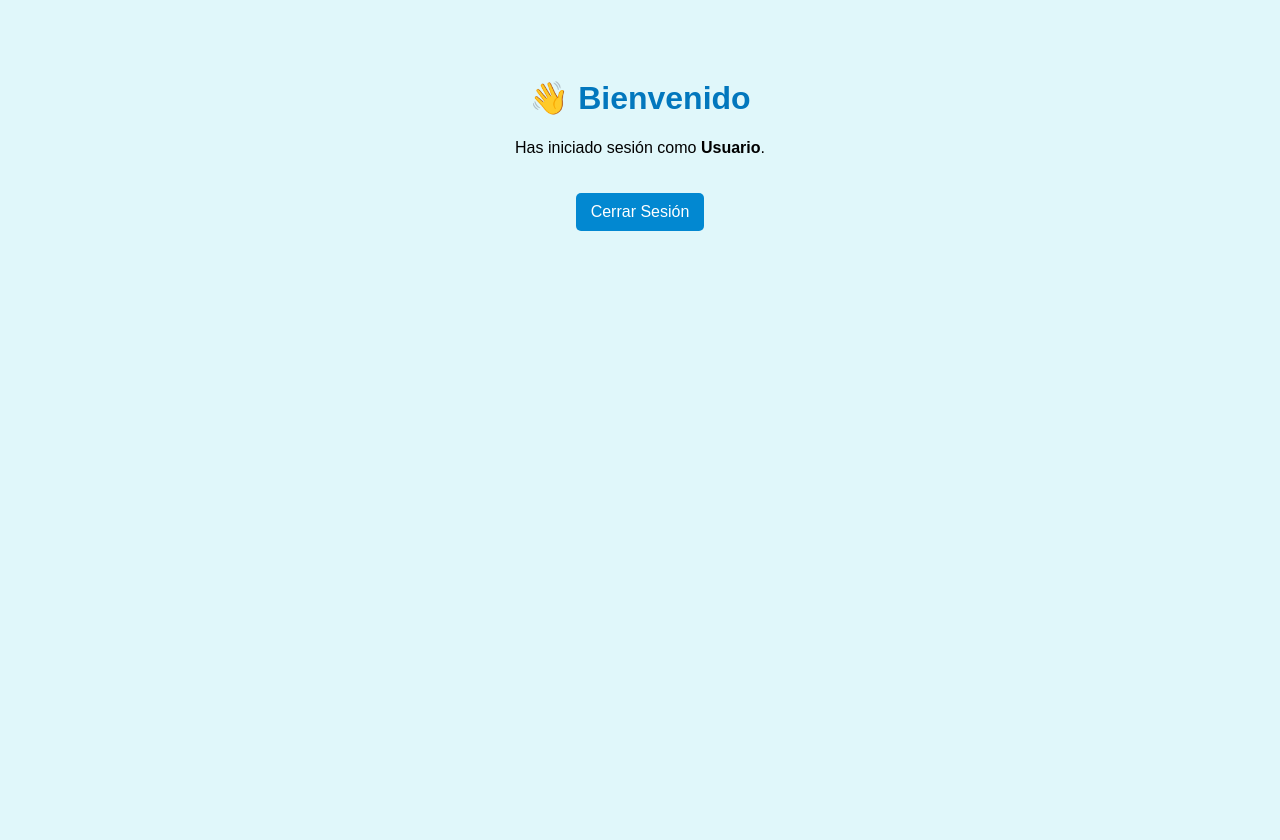
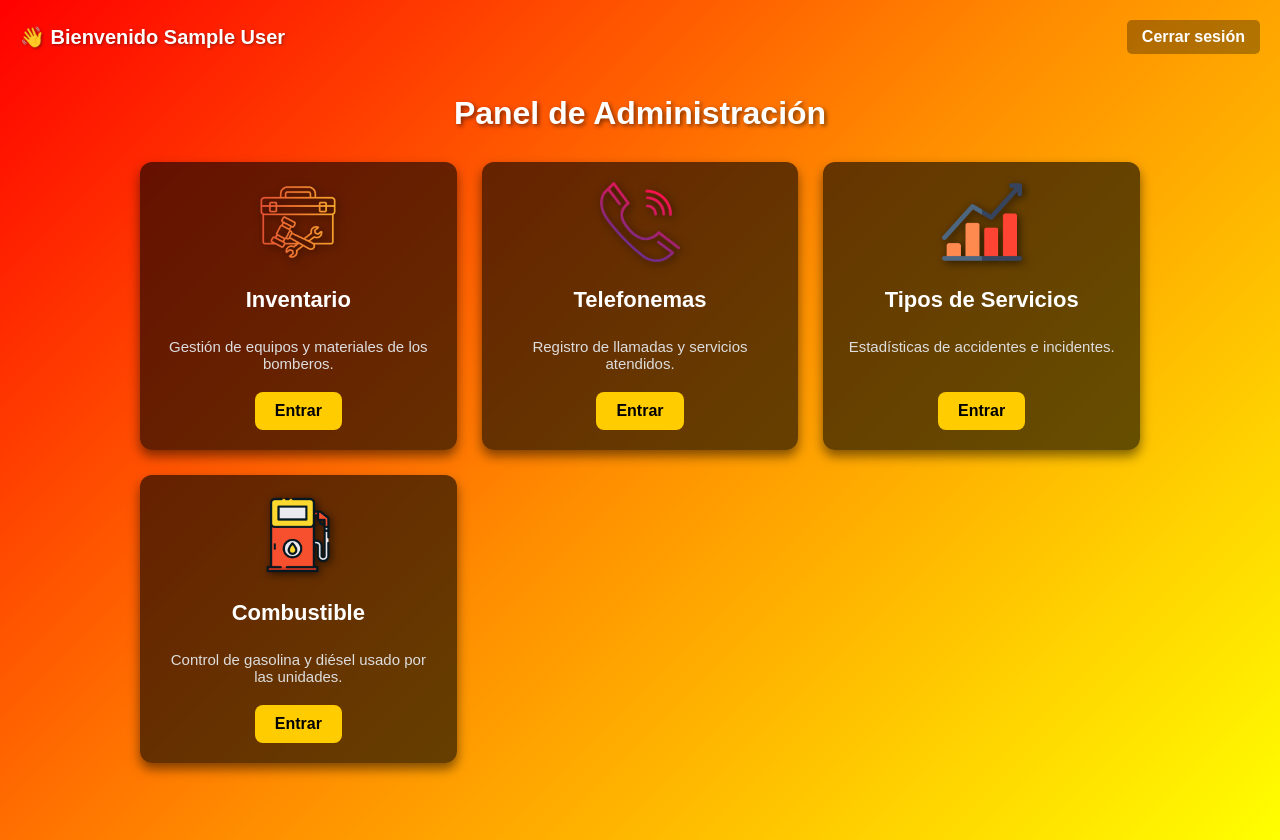
Before and after one commit to Wado1604/Base-de-Bomberos, a Flask app: template templates/usuario.html in a window 1280 px wide. Before the commit the page ends 231 px from the top, so only its background shows below. Run offline with Flask 3, Linux system fonts and the light colour scheme; the template is opened without the code that fills it, so the values that code supplies are empty; the visitor is signed in with stand-in values (Sample User, id 1).

Commit message:
✨ Se agrega pantalla de usuario con las funciones de (combustible, servicios, telefonema y inventario)

```diff
--- a/templates/usuario.html
+++ b/templates/usuario.html
@@ -1,36 +1,157 @@
 <!DOCTYPE html>
 <html lang="es">
+
 <head>
   <meta charset="UTF-8">
-    <title>Zona Usuario</title>
+  <title>Panel de Administración</title>
   <style>
     body {
       font-family: Arial, sans-serif;
-            background: #e0f7fa;
-            text-align: center;
-            padding: 50px;
+      background: linear-gradient(135deg, #ff0000, #ff8c00, #ffff00);
+      min-height: 100vh;
+      margin: 0;
+      display: flex;
+      flex-direction: column;
+      align-items: center;
+      justify-content: flex-start;
+      padding: 20px;
+      color: #fff;
     }
-        h1 {
-            color: #0277bd;
+
+    .top-bar {
+      width: 100%;
+      display: flex;
+      justify-content: space-between;
+      align-items: center;
+      margin-bottom: 20px;
     }
-        a {
-            display: inline-block;
-            margin-top: 20px;
-            padding: 10px 15px;
-            background: #0288d1;
+
+    .top-bar span {
+      font-size: 20px;
+      font-weight: bold;
+      text-shadow: 1px 1px 3px rgba(0, 0, 0, 0.4);
+    }
+
+    .top-bar a {
       color: white;
       text-decoration: none;
+      font-weight: bold;
+      padding: 8px 15px;
+      background: rgba(0, 0, 0, 0.3);
       border-radius: 5px;
+      transition: background 0.3s;
     }
-        a:hover {
-            background: #01579b;
+
+    .top-bar a:hover {
+      background: rgba(0, 0, 0, 0.5);
+    }
+
+    h1 {
+      margin-bottom: 30px;
+      text-shadow: 2px 2px 4px rgba(0, 0, 0, 0.5);
+    }
+
+    .grid {
+      display: grid;
+      grid-template-columns: repeat(auto-fit, minmax(240px, 1fr));
+      gap: 25px;
+      width: 100%;
+      max-width: 1000px;
+    }
+
+    .card {
+      background: rgba(0, 0, 0, 0.6);
+      border-radius: 12px;
+      padding: 20px;
+      text-align: center;
+      box-shadow: 0px 6px 12px rgba(0, 0, 0, 0.5);
+      transition: transform 0.2s, background 0.3s;
+      display: flex;
+      flex-direction: column;
+      align-items: center;
+    }
+
+    .card:hover {
+      transform: translateY(-5px);
+      background: rgba(0, 0, 0, 0.7);
+    }
+
+    .card img {
+      width: 80px;
+      height: 80px;
+      object-fit: contain;
+      margin-bottom: 15px;
+      filter: drop-shadow(2px 2px 4px rgba(0, 0, 0, 0.6));
+    }
+
+    .card h2 {
+      margin: 10px 0;
+      font-size: 22px;
+    }
+
+    .card p {
+      font-size: 15px;
+      color: #ddd;
+      margin-bottom: 20px;
+      flex: 1;
+    }
+
+    .btn {
+      background: #ffcc00;
+      border: none;
+      padding: 10px 20px;
+      border-radius: 8px;
+      font-weight: bold;
+      color: #000;
+      text-decoration: none;
+      transition: background 0.3s;
+    }
+
+    .btn:hover {
+      background: #ffaa00;
     }
   </style>
 </head>
+
 <body>
-    <h1>👋 Bienvenido {{ email }}</h1>
-    <p>Has iniciado sesión como <b>Usuario</b>.</p>
+  <div class="top-bar">
+    <span>👋 Bienvenido {{ session['nombre'] }}</span>
+    <a href="{{ url_for('logout') }}">Cerrar sesión</a>
+  </div>
 
-    <a href="{{ url_for('logout') }}">Cerrar Sesión</a>
+  <h1>Panel de Administración</h1>
+
+  <div class="grid">
+    <div class="card">
+      <img src="{{ url_for('static', filename='assets/icon_inventario.png') }}" alt="Inventario">
+      <h2>Inventario</h2>
+      <p>Gestión de equipos y materiales de los bomberos.</p>
+      <a class="btn" href="{{ url_for('inventario') }}">Entrar</a>
+    </div>
+
+    <div class="card">
+      <img src="{{ url_for('static', filename='assets/icon_telefonema.png') }}" alt="Telefonema">
+      <h2>Telefonemas</h2>
+      <p>Registro de llamadas y servicios atendidos.</p>
+      <a class="btn" href="{{ url_for('telefonema') }}">Entrar</a>
+    </div>
+
+    <div class="card">
+      <img src="{{ url_for('static', filename='assets/icon_servicios.png') }}" alt="Servicios">
+      <h2>Tipos de Servicios</h2>
+      <p>Estadísticas de accidentes e incidentes.</p>
+      <a class="btn" href="{{ url_for('servicios') }}">Entrar</a>
+    </div>
+
+    <div class="card">
+      <img src="{{ url_for('static', filename='assets/icon_combustible.png') }}" alt="Combustible">
+      <h2>Combustible</h2>
+      <p>Control de gasolina y diésel usado por las unidades.</p>
+      <a class="btn" href="{{ url_for('combustible') }}">Entrar</a>
+    </div>
+
+
+  </div>
 </body>
+
 </html>
```
Lines whose indentation alone changed are shown as unchanged.
